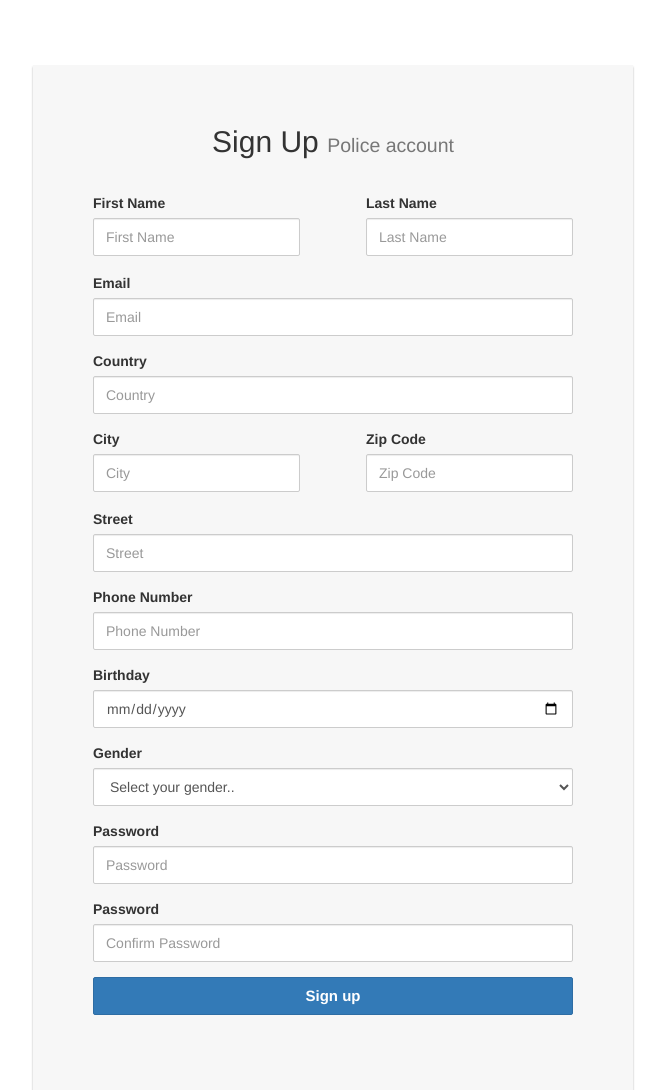
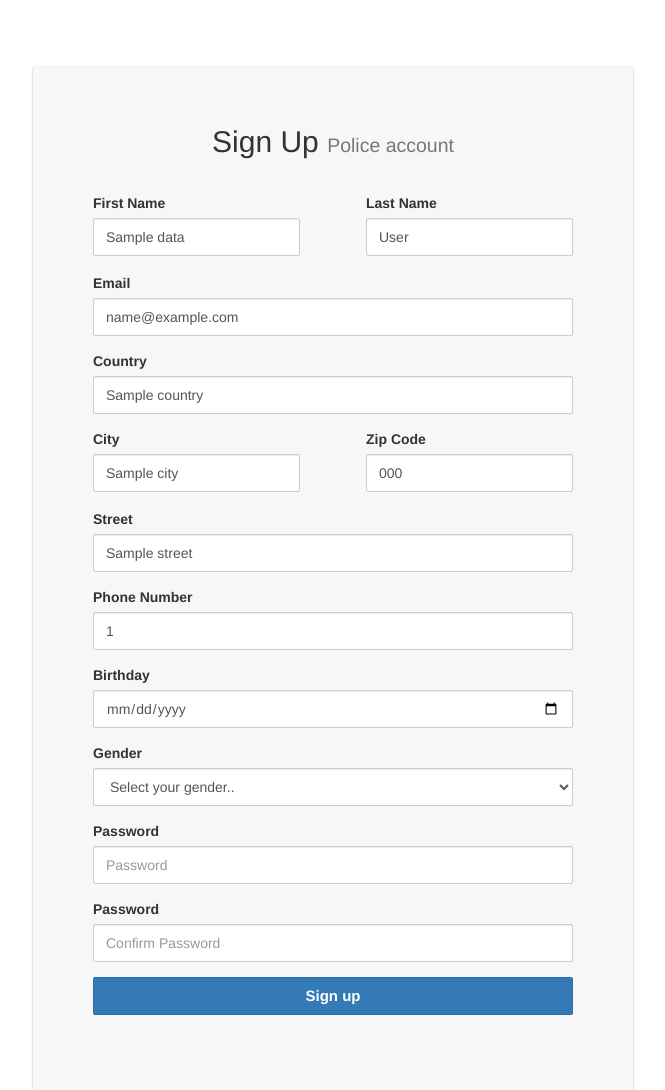
Before and after one commit to annddynamic/PI_21_GR17, a PHP site: template WebApp/Views/signUpPolice.php in a window 1280 px wide. Shown: the part 52-1142 px from the top of the page, without its empty margins (307-972 px from the left). Run offline with PHP 8.4, Linux system fonts and the light colour scheme; the template is opened without the code that fills it: most values are stand-ins (such as "Sample title", 1, 10 or a date in 2020); some libraries are stand-ins or nearby versions.

Commit message:
form regulations plus double table email check

```diff
--- a/WebApp/Models/Database.php
+++ b/WebApp/Models/Database.php
@@ -63,7 +63,7 @@ class Database {
 
     public function single(){
        $this->execute();
-       return $this->statement->fetch(PDO::FETCH_ASSOC);
+       return $this->statement->fetch(PDO::FETCH_OBJ);
     }
 
     // Row count
--- a/WebApp/Views/signUpPolice.php
+++ b/WebApp/Views/signUpPolice.php
@@ -83,13 +83,13 @@
         <br>
         <div class="form-group pull-left">
             <label>First Name</label>
-            <input type="text" class="form-control " placeholder="First Name" name="name">
+            <input type="text" class="form-control" value="<?php echo isset($data['name']) ? $data['name'] : null; ?>" placeholder="First Name" name="name">
             <span class="invalidFeedback"><?php echo isset($data['nameError']) ? $data['nameError'] : null; ?></span>
 
         </div>
         <div class="form-group pull-right ">
             <label>Last Name</label>
-            <input type="text" class="form-control" placeholder="Last Name" name="lastName">
+            <input type="text" class="form-control" value="<?php echo $data['lastName']; ?>" placeholder="Last Name" name="lastName">
             <span class="invalidFeedback"> <?php echo $data['lastNameError']; ?></span>
 
         </div>
@@ -97,27 +97,27 @@
 
         <div class="form-group">
             <label>Email</label>
-            <input type="email" class="form-control" placeholder="Email" name="email">
+            <input type="email" class="form-control" value="<?php echo $data['email']; ?>" placeholder="Email" name="email">
             <span class="invalidFeedback"><?php echo $data['emailError']; ?></span>
 
         </div>
 
         <div class="form-group">
             <label>Country</label>
-            <input type="text" class="form-control" placeholder="Country" name="country">
+            <input type="text" class="form-control" value="<?php echo $data['country']; ?>" placeholder="Country" name="country">
             <span class="invalidFeedback"> <?php echo $data['countryError']; ?></span>
 
         </div>
 
         <div class="form-group pull-left">
             <label>City</label>
-            <input type="text" class="form-control " placeholder="City" name="city">
+            <input type="text" class="form-control" value="<?php echo $data['city']; ?>" placeholder="City" name="city">
             <span class="invalidFeedback"> <?php echo $data['cityError']; ?></span>
 
         </div>
         <div class="form-group pull-right ">
             <label>Zip Code</label>
-            <input type="text" class="form-control" placeholder="Zip Code" name="zipCode">
+            <input type="text" class="form-control" value="<?php echo $data['zipCode']; ?>" placeholder="Zip Code" name="zipCode">
             <span class="invalidFeedback"> <?php echo $data['zipCodeError']; ?></span>
 
         </div>
@@ -125,20 +125,20 @@
 
         <div class="form-group">
             <label>Street</label>
-            <input type="text" class="form-control" placeholder="Street" name="street">
+            <input type="text" class="form-control" value="<?php echo $data['street']; ?>" placeholder="Street" name="street">
             <span class="invalidFeedback"> <?php echo $data['streetError']; ?></span>
 
         </div>
 
         <div class="form-group">
             <label>Phone Number</label>
-            <input type="text" class="form-control" placeholder="Phone Number" name="phoneNumber">
+            <input type="text" class="form-control" value="<?php echo $data['phoneNumber']; ?>" placeholder="Phone Number" name="phoneNumber">
             <span class="invalidFeedback"> <?php echo $data['phoneNumberError']; ?></span>
         </div>
 
         <div class="form-group">
             <label>Birthday</label>
-            <input type="date" class="form-control" name="birthday">
+            <input type="date" class="form-control" value="<?php echo $data['birthday']; ?>" name="birthday">
             <span class="invalidFeedback"><?php echo $data['birthdayError']; ?></span>
         </div>
 
@@ -146,12 +146,11 @@
             <label>Gender</label>
             <select class="form-control" name="gender">
                 <option value aria-disabled="true">Select your gender..</option>
-                <option value="Male">Male</option>
-                <option value="Female">Female</option>
-                <option value="Other">Other</option>
+                <option value="male" <?php echo (isset($_POST['gender']) && $_POST['gender'] === 'male') ? 'selected' : ''; ?>>Male</option>
+                <option value="female" <?php echo (isset($_POST['gender']) && $_POST['gender'] === 'female') ? 'selected' : ''; ?>>Female</option>
+                <option value="other" <?php echo (isset($_POST['gender']) && $_POST['gender'] === 'other') ? 'selected' : ''; ?>>Other</option>
             </select>
             <span class="invalidFeedback"><?php echo $data['genderError']; ?></span>
-
         </div>
 
 
```
Also changed, not shown: WebApp/Controllers/UsersController.php (+6 -5 lines), WebApp/Models/UserModel.php (+22 -2 lines), WebApp/Views/signUpCitizen.php (+8 -7 lines).
